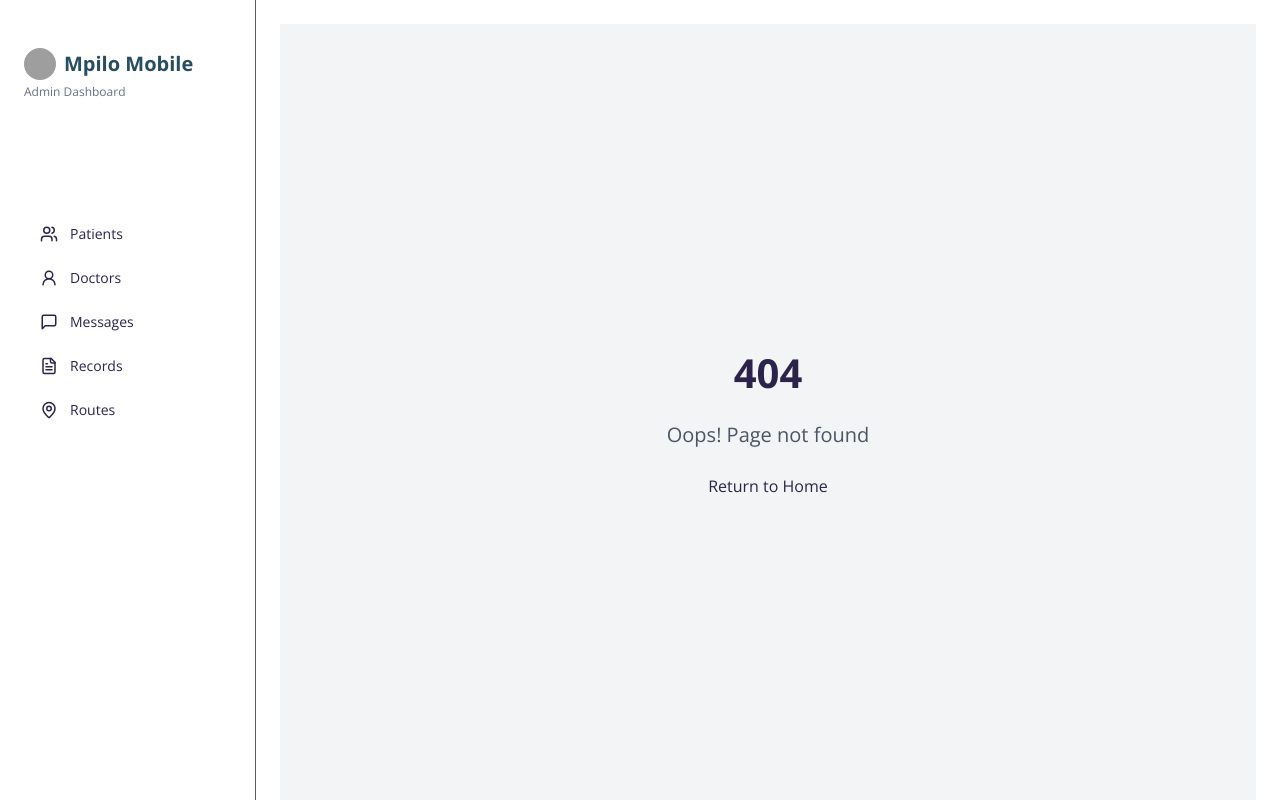
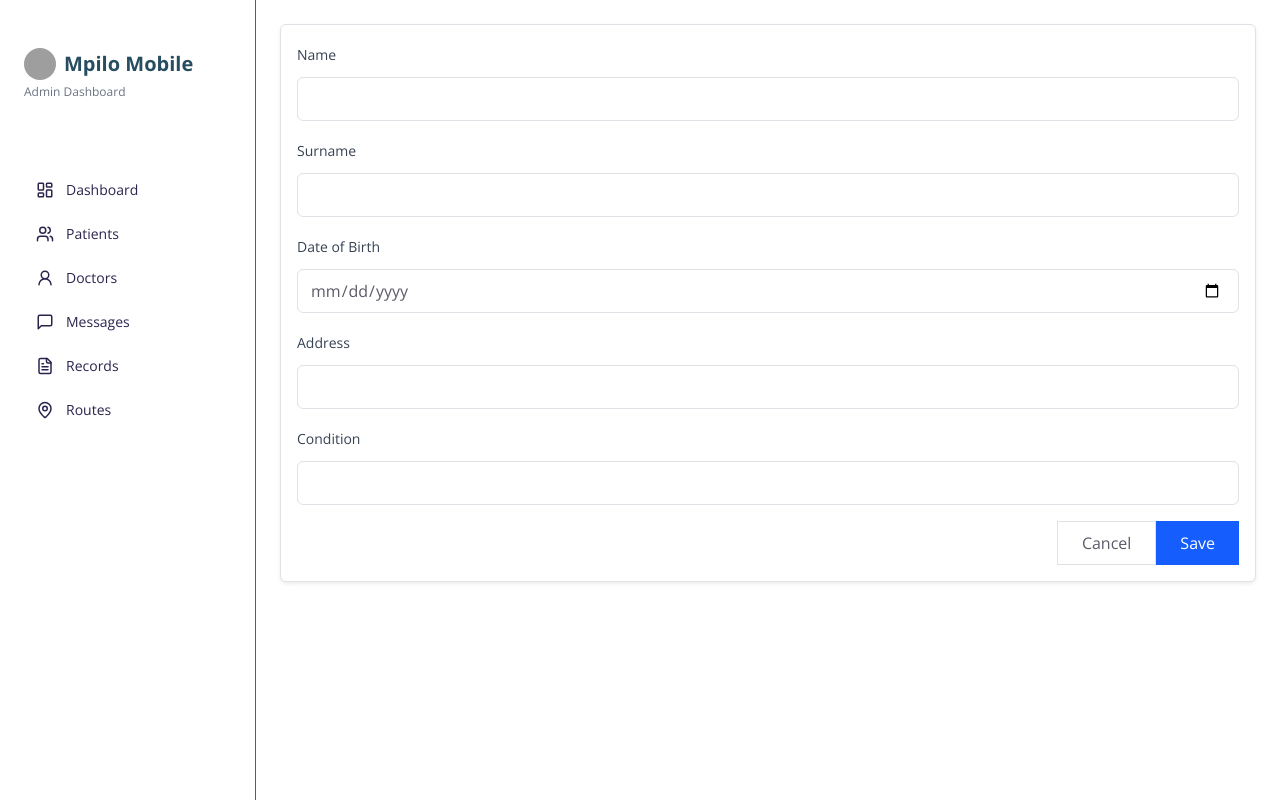
Before and after one commit to MrSolution07/MpiloMobile-web, a React (Vite) app: page /admin/adminaddpatient in a window 1280 px wide. Before the commit this address had no page. Built offline with nearby package versions, Linux system fonts and the light colour scheme; grey boxes are pictures that could not be loaded.

Commit message:
fixed style clashes & patient card

```diff
--- a/src/App.jsx
+++ b/src/App.jsx
@@ -33,6 +33,7 @@ import {
   AdminDoctors,
   AdminRecords,
   AdminNotFound,
+  AdminAddPatient
 } from "./pages/admin";
 
 const queryClient = new QueryClient();
@@ -161,6 +162,10 @@ const router = createBrowserRouter([
         path: "*",
         element: <AdminNotFound />,
       },
+      {
+        path: "adminaddpatient",
+        element: <AdminAddPatient />,
+      }
     ],
   },
 
--- /dev/null
+++ b/src/pages/admin/AdminAddPatient.jsx
@@ -0,0 +1,108 @@
+import React, { useState } from 'react';
+
+function AddPatientForm({ onSubmit, onCancel }) {
+  const [form, setForm] = useState({
+    name: '',
+    surname: '',
+    dateOfBirth: '',
+    address: '',
+    condition: ''
+  });
+
+  const handleChange = (e) => {
+    const { name, value } = e.target;
+    setForm(prev => ({ ...prev, [name]: value }));
+  };
+
+  const handleSubmit = (e) => {
+    e.preventDefault();
+    onSubmit(form);
+  };
+
+  return (
+    <form onSubmit={handleSubmit} className="space-y-4 p-4 border rounded-md bg-white shadow-sm">
+      <div>
+        <label htmlFor="name" className="block text-sm font-medium text-gray-700">Name</label>
+        <input
+          id="name"
+          name="name"
+          type="text"
+          value={form.name}
+          onChange={handleChange}
+          required
+          className="mt-1 block w-full rounded-md border border-gray-300 px-3 py-2 focus:outline-none focus:ring-2 focus:ring-blue-500"
+        />
+      </div>
+
+      <div>
+        <label htmlFor="surname" className="block text-sm font-medium text-gray-700">Surname</label>
+        <input
+          id="surname"
+          name="surname"
+          type="text"
+          value={form.surname}
+          onChange={handleChange}
+          required
+          className="mt-1 block w-full rounded-md border border-gray-300 px-3 py-2 focus:outline-none focus:ring-2 focus:ring-blue-500"
+        />
+      </div>
+
+      <div>
+        <label htmlFor="dateOfBirth" className="block text-sm font-medium text-gray-700">Date of Birth</label>
+        <input
+          id="dateOfBirth"
+          name="dateOfBirth"
+          type="date"
+          value={form.dateOfBirth}
+          onChange={handleChange}
+          required
+          className="mt-1 block w-full rounded-md border border-gray-300 px-3 py-2 focus:outline-none focus:ring-2 focus:ring-blue-500"
+        />
+      </div>
+
+      <div>
+        <label htmlFor="address" className="block text-sm font-medium text-gray-700">Address</label>
+        <input
+          id="address"
+          name="address"
+          type="text"
+          value={form.address}
+          onChange={handleChange}
+          className="mt-1 block w-full rounded-md border border-gray-300 px-3 py-2 focus:outline-none focus:ring-2 focus:ring-blue-500"
+        />
+      </div>
+
+      <div>
+        <label htmlFor="condition" className="block text-sm font-medium text-gray-700">Condition</label>
+        <input
+          id="condition"
+          name="condition"
+          type="text"
+          value={form.condition}
+          onChange={handleChange}
+          className="mt-1 block w-full rounded-md border border-gray-300 px-3 py-2 focus:outline-none focus:ring-2 focus:ring-blue-500"
+        />
+      </div>
+
+
+
+      <div className="flex justify-end space-x-2">
+        <button
+          type="button"
+          onClick={onCancel}
+          className="rounded-md border border-gray-300 px-4 py-2 hover:bg-gray-100"
+        >
+          Cancel
+        </button>
+        <button
+          type="submit"
+          className="rounded-md bg-blue-600 px-4 py-2 text-white hover:bg-blue-700"
+        >
+          Save
+        </button>
+      </div>
+    </form>
+  );
+}
+
+export default AddPatientForm;
--- a/src/pages/admin/AdminPatients.jsx
+++ b/src/pages/admin/AdminPatients.jsx
@@ -1,5 +1,6 @@
 import { useState } from "react";
 import { Search, Plus, Filter } from "lucide-react";
+import { Link } from "react-router-dom";
 
 const Button = ({ className = "", variant = "default", size = "default", children, ...props }) => {
   const baseStyles = "inline-flex items-center justify-center rounded-md text-sm font-medium ring-offset-background transition-colors focus-visible:outline-none focus-visible:ring-2 focus-visible:ring-ring focus-visible:ring-offset-2 disabled:pointer-events-none disabled:opacity-50";
@@ -173,9 +174,11 @@ const AdminPatients = () => {
 
       <div className="flex justify-between items-center mb-6">
         <h1 className="font-bold text-3xl">Patients</h1>
-        <Button>
-          <Plus className="mr-2 w-4 h-4" /> Add Patient
-        </Button>
+        <Link to="/admin/adminaddpatient" className="inline-flex items-center">
+          <Button variant="default" size="sm">
+            <Plus className="mr-2 w-4 h-4" /> Add Patient
+          </Button>
+        </Link>
       </div>
 
       <Card>
--- a/src/pages/admin/index.js
+++ b/src/pages/admin/index.js
@@ -4,3 +4,4 @@ export { default as AdminDoctors } from "./AdminDoctors";
 export { default as AdminNotFound } from "./AdminNotFound";
 export { default as AdminPatients } from "./AdminPatients";
 export { default as AdminRecords } from "./AdminRecords";
+export { default as AdminAddPatient } from "./AdminAddPatient";
```
Also changed, not shown: public/assets/css/bootstrap.css.
